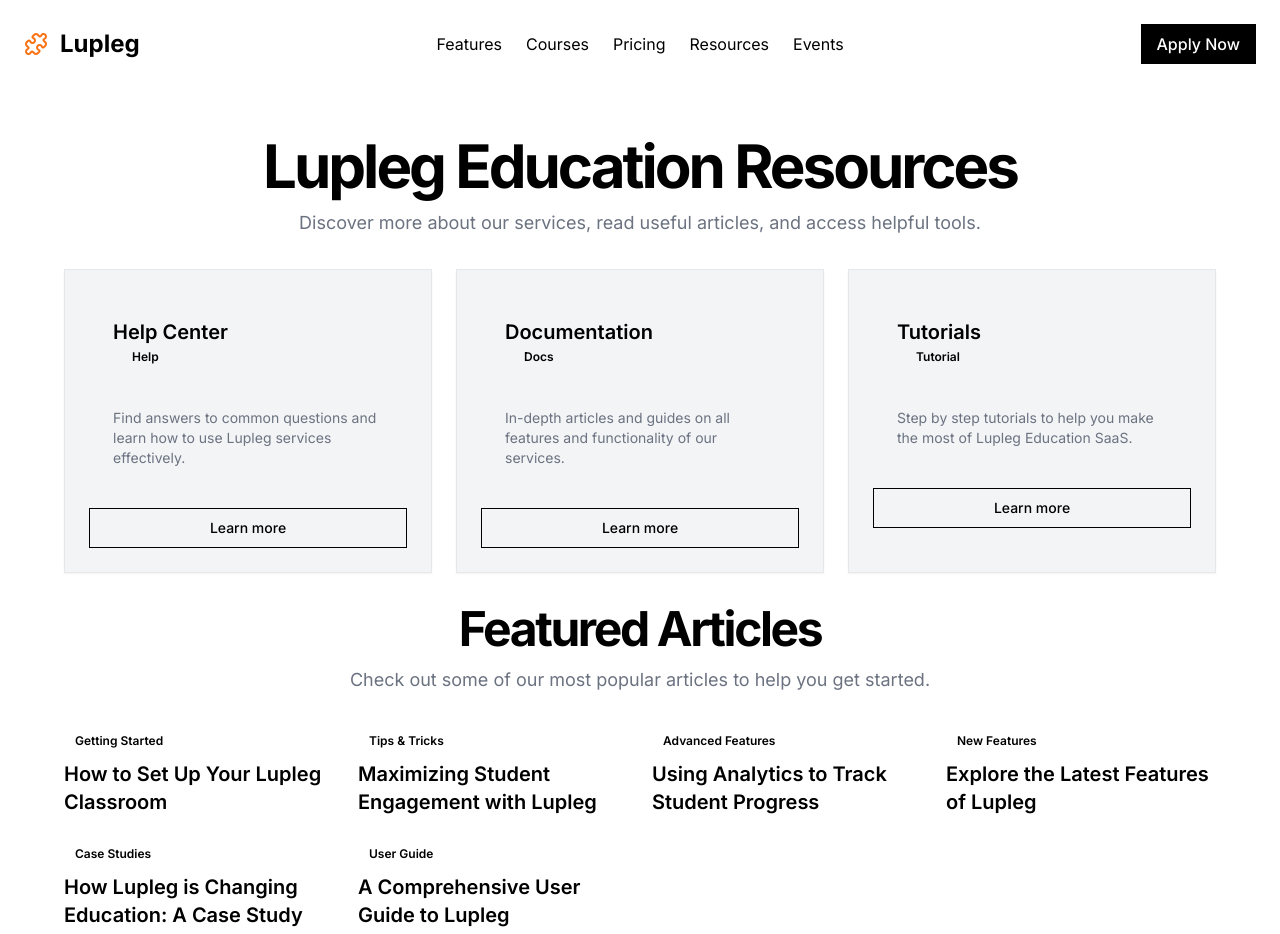
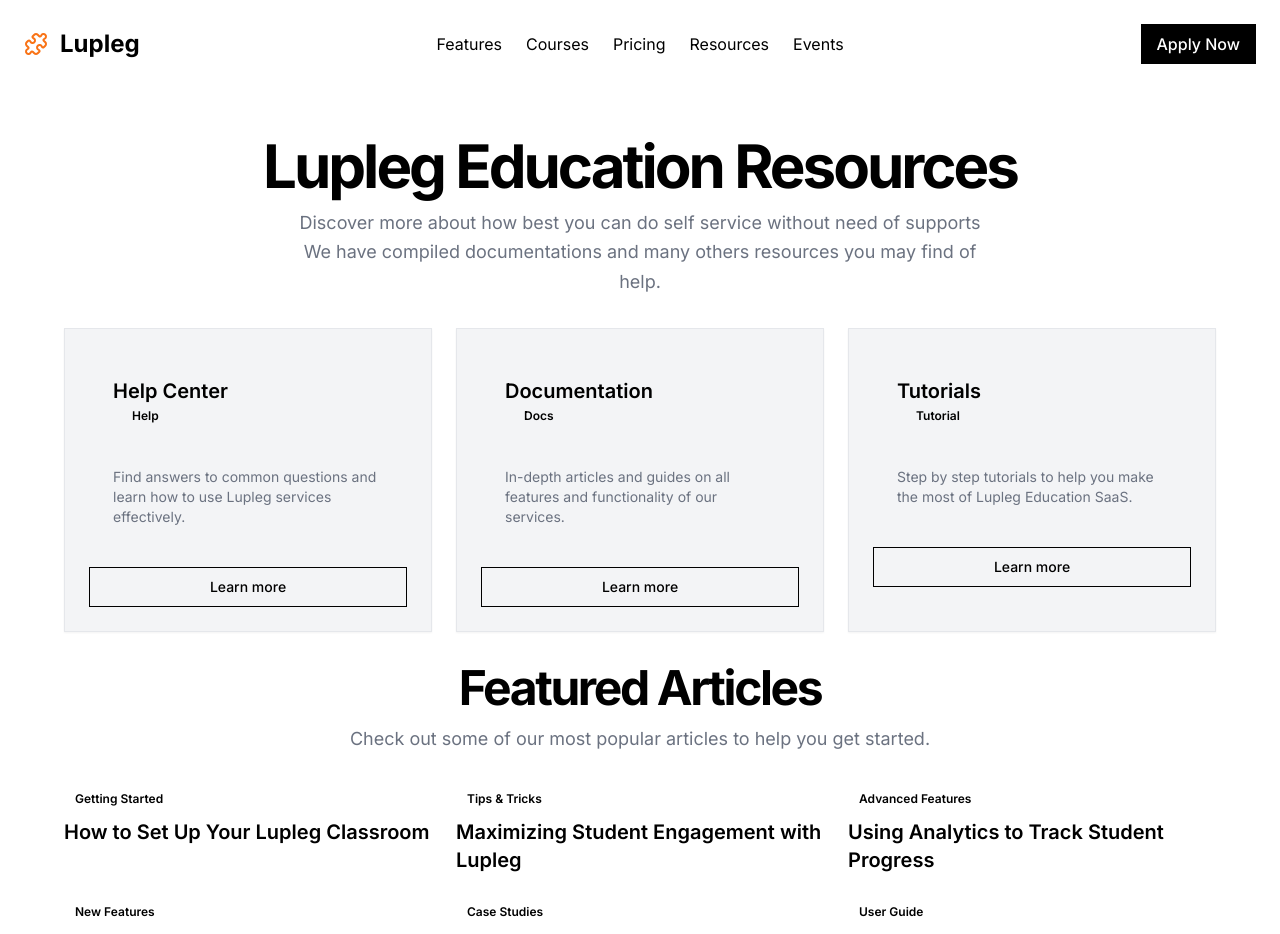
Before and after one commit to Lupleg-dev/React_Tutorials, a Next.js app: page /resources in a window 1280 px wide. Shown: the top 934 px of the page. Built offline with nearby package versions, Linux system fonts and the light colour scheme.

Commit message:
removed break points

```diff
--- a/app/resources/page.js
+++ b/app/resources/page.js
@@ -12,8 +12,9 @@ export default function Resources() {
             Lupleg Education Resources
           </h1>
           <p className="mx-auto max-w-[700px] text-gray-500 md:text-lg/relaxed lg:text-base/relaxed xl:text-lg/relaxed dark:text-gray-400">
-            Discover more about our services, read useful articles, and access
-            helpful tools.
+            Discover more about how best you can do self service without need of
+            supports We have compiled documentations and many others resources
+            you may find of help.
           </p>
         </div>
         <div className="grid grid-cols-1 sm:grid-cols-2 lg:grid-cols-3 gap-6">
@@ -71,7 +72,7 @@ export default function Resources() {
             Check out some of our most popular articles to help you get started.
           </p>
         </div>
-        <div className="grid grid-cols-1 sm:grid-cols-2 lg:grid-cols-3 xl:grid-cols-4 2xl:grid-cols-6 gap-6">
+        <div className="grid grid-cols-1 sm:grid-cols-2 md:grid-cols-3 gap-6">
           <a className="group" href="#">
             <Badge
               className="hover:bg-gray-100/50 dark:hover:bg-gray-800/50"
```
